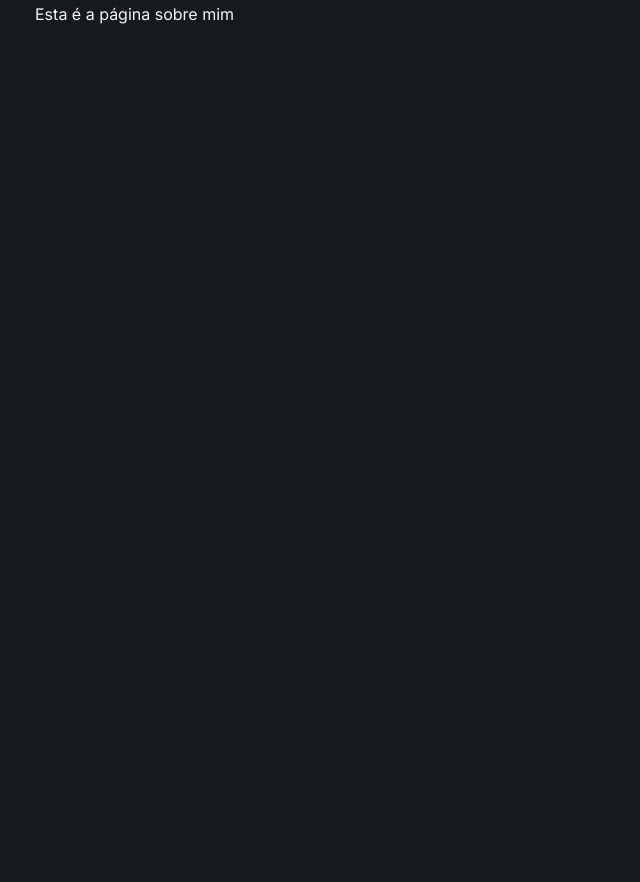
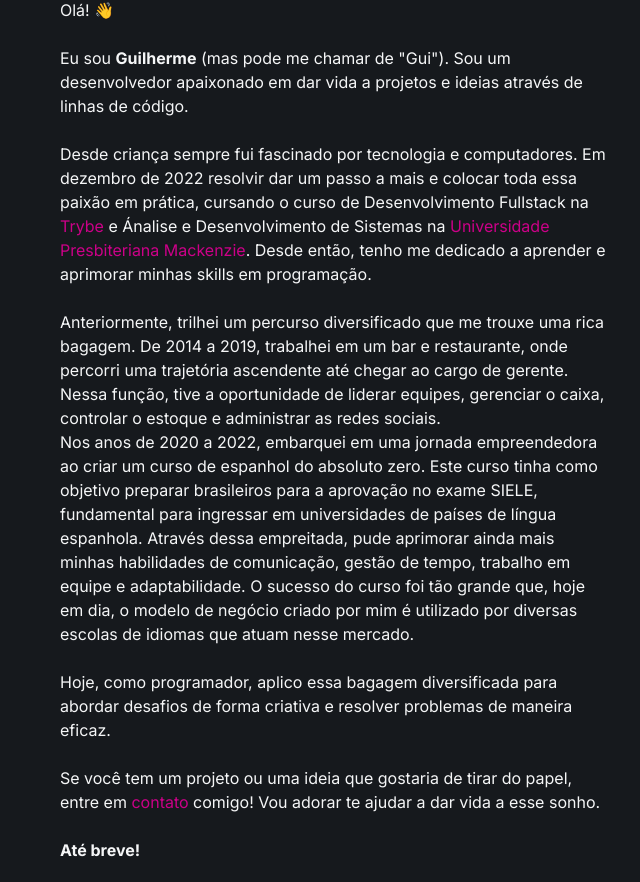
Before and after one commit to guido-marinho/new-portifolio, a Next.js app in the folder new-portifolio/: page /about in a window 1280 px wide. Shown: the part 434-1316 px from the top of the page, without its empty margins (305-945 px from the left). Before the commit the page ends 812 px from the top, so only its background shows below. Built offline with nearby package versions, Linux system fonts and the light colour scheme.

Commit message:
feat: add about page

```diff
--- a/new-portifolio/app/about/page.tsx
+++ b/new-portifolio/app/about/page.tsx
@@ -1,10 +1,86 @@
-import MainLayout from "../components/MainLayout";
+import MainLayout from '../components/MainLayout';
 
-export default function Page() {
+export default function About() {
   return (
     <MainLayout>
-      <h1>About</h1>
-      <p>Esta é a página sobre mim</p>
+      <section className="mt-5 m-auto w-11/12 pb-5">
+        <h2>Olá! 👋</h2>
+        <br />
+        <p>
+          Eu sou <strong>Guilherme</strong> (mas pode me chamar de
+          &quot;Gui&quot;). Sou um desenvolvedor apaixonado em dar vida a
+          projetos e ideias através de linhas de código.
+        </p>
+
+        <br />
+
+        <p>
+          Desde criança sempre fui fascinado por tecnologia e computadores. Em
+          dezembro de 2022 resolvir dar um passo a mais e colocar toda essa
+          paixão em prática, cursando o curso de Desenvolvimento Fullstack na{' '}
+          <a
+            href="https://www.betrybe.com/"
+            target="_blanck"
+            className="text-custom-pink"
+          >
+            Trybe{' '}
+          </a>
+          e Ánalise e Desenvolvimento de Sistemas na{' '}
+          <a
+            href="https://www.mackenzie.br/"
+            target="_blanck"
+            className="text-custom-pink"
+          >
+            Universidade Presbiteriana Mackenzie
+          </a>
+          . Desde então, tenho me dedicado a aprender e aprimorar minhas skills
+          em programação.
+        </p>
+
+        <br />
+
+        <p>
+          Anteriormente, trilhei um percurso diversificado que me trouxe uma
+          rica bagagem. De 2014 a 2019, trabalhei em um bar e restaurante, onde
+          percorri uma trajetória ascendente até chegar ao cargo de gerente.
+          Nessa função, tive a oportunidade de liderar equipes, gerenciar o
+          caixa, controlar o estoque e administrar as redes sociais.
+          <br />
+          Nos anos de 2020 a 2022, embarquei em uma jornada empreendedora ao
+          criar um curso de espanhol do absoluto zero. Este curso tinha como
+          objetivo preparar brasileiros para a aprovação no exame SIELE,
+          fundamental para ingressar em universidades de países de língua
+          espanhola. Através dessa empreitada, pude aprimorar ainda mais minhas
+          habilidades de comunicação, gestão de tempo, trabalho em equipe e
+          adaptabilidade. O sucesso do curso foi tão grande que, hoje em dia, o
+          modelo de negócio criado por mim é utilizado por diversas escolas de
+          idiomas que atuam nesse mercado.
+        </p>
+
+        <br />
+
+        <p>
+          Hoje, como programador, aplico essa bagagem diversificada para abordar
+          desafios de forma criativa e resolver problemas de maneira eficaz.
+        </p>
+
+        <br />
+
+        <p>
+          Se você tem um projeto ou uma ideia que gostaria de tirar do papel,
+          entre em{' '}
+          <a href="/contact" target="_blank" className="text-custom-pink">
+            contato
+          </a>{' '}
+          comigo! Vou adorar te ajudar a dar vida a esse sonho.
+        </p>
+
+        <br />
+
+        <p>
+          <strong>Até breve!</strong>
+        </p>
+      </section>
     </MainLayout>
-  )
+  );
 }
```
